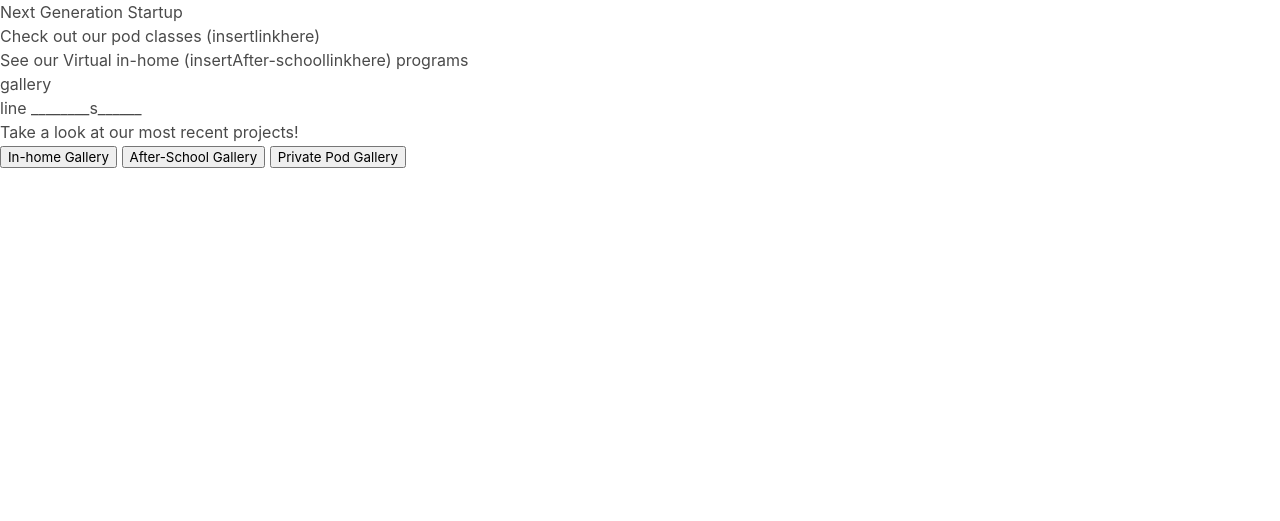
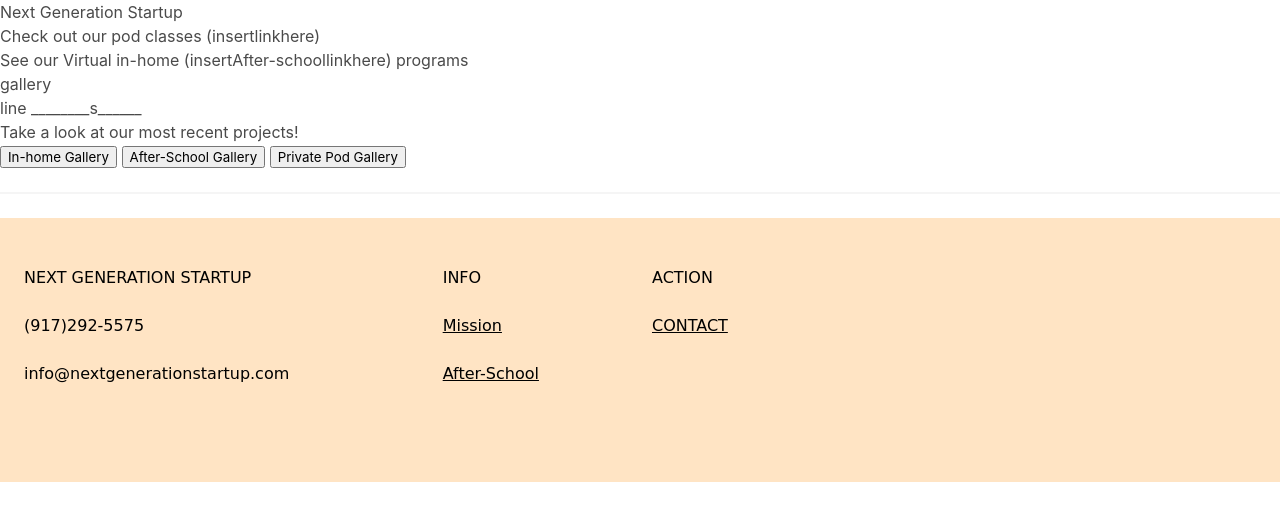
Before and after one commit to Lizmrh/NextGenStartup, a Django app: page / in a window 1280 px wide. Shown: the part 52-573 px from the top of the page. Run offline with Django 4.2, Linux system fonts and the light colour scheme.

Commit message:
Changed header.html to base.html and added the footer

```diff
--- a/main_app/static/styles/main.css
+++ b/main_app/static/styles/main.css
@@ -12,3 +12,15 @@
 .navbar-link{
     color: #f77502;
 }
+
+.footer{
+    background-color: bisque;
+    color: black;
+    font-family: Comic Sans MS, Comic Sans, cursive;
+}
+
+.link{
+    color: black;
+    text-decoration: underline;
+
+}
--- a/main_app/templates/header.html
+++ b/main_app/templates/base.html
@@ -85,4 +85,26 @@
         </nav>
         {%block content%}{%endblock%}
     </body>
+    <hr>
+    <div class="footer">
+        <div class="columns">
+            <div class="column is-4">NEXT GENERATION STARTUP</div>
+            <div class="column is-2">INFO</div>
+            <div class="column is-2">ACTION</div>
+        </div>
+        <div class="columns">
+            <div class="column is-4">(917)292-5575</div>
+            <div class="column is-2">
+                <a href="" class="link">Mission</a>
+            </div>
+            <div class="column is-2">
+                <a href="" class="link">CONTACT</a>
+            </div>
+        </div>
+        <div class="columns">
+            <div class="column is-4">info@nextgenerationstartup.com</div>
+            <div class="column is-2">
+                <a href="" class="link">After-School</a>
+            </div>
+    </div>
 </html>
--- a/main_app/templates/home.html
+++ b/main_app/templates/home.html
@@ -1,4 +1,4 @@
-{% extends 'header.html' %}
+{% extends 'base.html' %}
 {% block title %}Home Page{% endblock %}
 {%block content%}
     <body>
```
